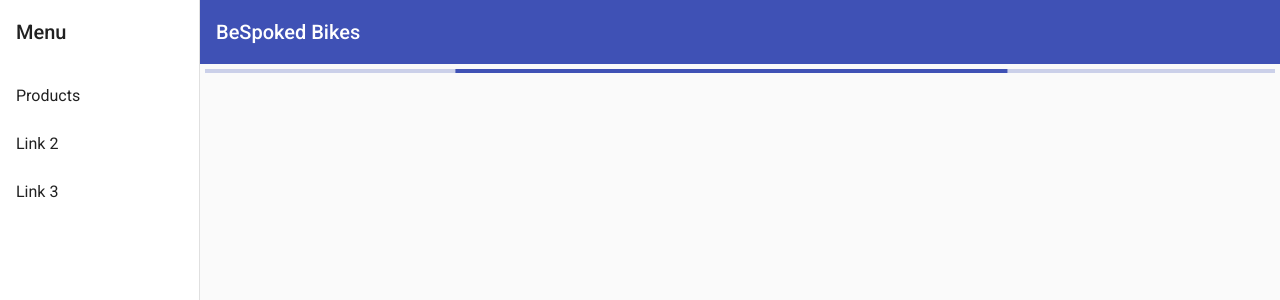
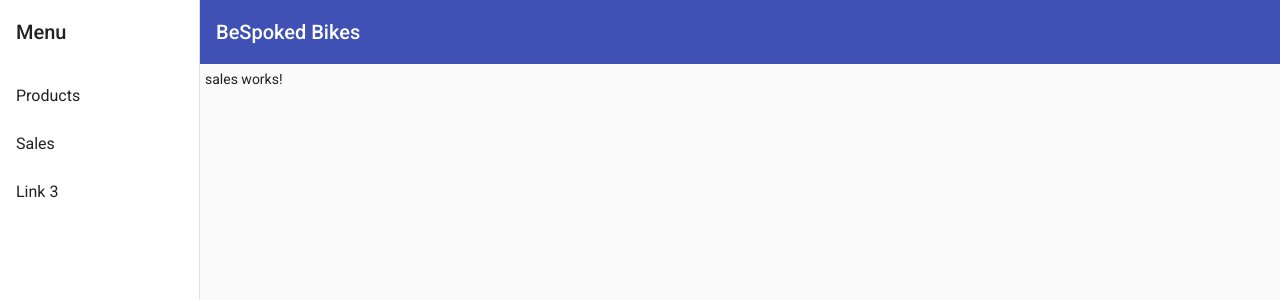
Before and after one commit to yskeoda/bespoked-bike, an Angular app in the folder ClientApp/: page /sales in a window 1280 px wide. Before the commit this address led to /products. Shown: the top 300 px of the page. Built offline with nearby package versions, Linux system fonts and the light colour scheme; no server answers.

Commit message:
sales component

```diff
--- a/ClientApp/src/app/app-routing.module.ts
+++ b/ClientApp/src/app/app-routing.module.ts
@@ -1,6 +1,5 @@
-import { AppComponent } from './app.component';
 import { NgModule } from '@angular/core';
-import { Routes, RouterModule } from '@angular/router';
+import { RouterModule, Routes } from '@angular/router';
 
 const routes: Routes = [
   {
@@ -10,6 +9,11 @@ const routes: Routes = [
         (m) => m.ProductsModule
       ),
   },
+  {
+    path: 'sales',
+    loadChildren: () =>
+      import('./features/sales/sales.module').then((m) => m.SalesModule),
+  },
   { path: '**', redirectTo: 'products' },
 ];
 
--- a/ClientApp/src/app/features/sales/sales-routing.module.ts
+++ b/ClientApp/src/app/features/sales/sales-routing.module.ts
@@ -1,10 +1,17 @@
 import { NgModule } from '@angular/core';
-import { Routes, RouterModule } from '@angular/router';
+import { RouterModule, Routes } from '@angular/router';
+import { SalesComponent } from './sales/sales.component';
 
-const routes: Routes = [];
+const routes: Routes = [
+  {
+    path: '',
+    component: SalesComponent,
+  },
+  { path: '**', component: SalesComponent },
+];
 
 @NgModule({
   imports: [RouterModule.forChild(routes)],
-  exports: [RouterModule]
+  exports: [RouterModule],
 })
-export class SalesRoutingModule { }
+export class SalesRoutingModule {}
--- a/ClientApp/src/app/features/sales/sales.module.ts
+++ b/ClientApp/src/app/features/sales/sales.module.ts
@@ -2,10 +2,11 @@ import { NgModule } from '@angular/core';
 import { CommonModule } from '@angular/common';
 
 import { SalesRoutingModule } from './sales-routing.module';
+import { SalesComponent } from './sales/sales.component';
 
 
 @NgModule({
-  declarations: [],
+  declarations: [SalesComponent],
   imports: [
     CommonModule,
     SalesRoutingModule
--- /dev/null
+++ b/ClientApp/src/app/features/sales/sales/sales.component.html
@@ -0,0 +1 @@
+<p>sales works!</p>
--- /dev/null
+++ b/ClientApp/src/app/features/sales/sales/sales.component.ts
@@ -0,0 +1,15 @@
+import { Component, OnInit } from '@angular/core';
+
+@Component({
+  selector: 'app-sales',
+  templateUrl: './sales.component.html',
+  styleUrls: ['./sales.component.scss']
+})
+export class SalesComponent implements OnInit {
+
+  constructor() { }
+
+  ngOnInit(): void {
+  }
+
+}
--- a/ClientApp/src/app/navigation/navigation.component.html
+++ b/ClientApp/src/app/navigation/navigation.component.html
@@ -10,7 +10,7 @@
     <mat-toolbar>Menu</mat-toolbar>
     <mat-nav-list>
       <a mat-list-item href="products">Products</a>
-      <a mat-list-item href="#">Link 2</a>
+      <a mat-list-item href="sales">Sales</a>
       <a mat-list-item href="#">Link 3</a>
     </mat-nav-list>
   </mat-sidenav>
```
Also changed, not shown: ClientApp/src/app/features/sales/sales/sales.component.scss (added).
